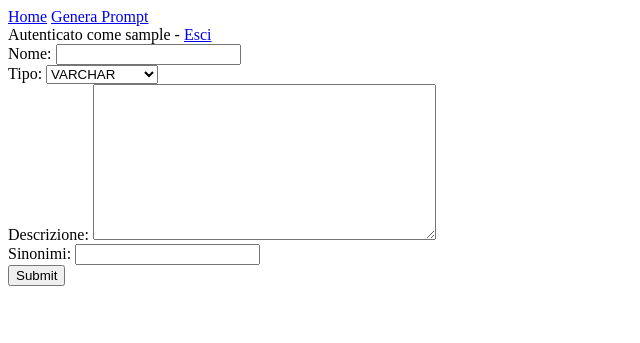
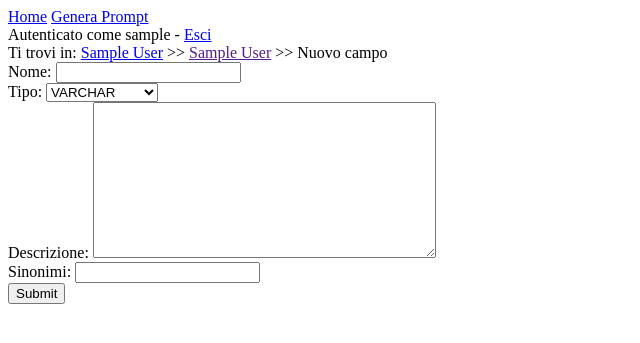
Before and after one commit to Jackpot-Coding/chatSQL, a Django app: page /admin/tabella/1/campo/nuovo in a window 1280 px wide. Shown: the top 343 px of the page, without its empty margins (0-640 px from the left). Run offline with Django 5.2, Linux system fonts and the light colour scheme; a user stored in the database is signed in; tables that the repository leaves empty hold one stand-in row (values such as "Sample post").

Commit message:
Aggiunta breadcrumb

```diff
--- a/src/chatSQL/admin/templates/admin/base.html
+++ b/src/chatSQL/admin/templates/admin/base.html
@@ -20,6 +20,7 @@
       {% else %}
          <a href="{% url 'admin_login' %}">Accedi</a>
       {% endif %}
+      <div class="breadcrumb">{% block breadcrumb %}{% endblock breadcrumb %}</div>
    </header>
 
    {% if messages %}
--- a/src/chatSQL/admin/templates/admin/campo.html
+++ b/src/chatSQL/admin/templates/admin/campo.html
@@ -1,6 +1,10 @@
 {% extends "./base.html" %}
 
 {%block title%}Crea campo tabella - {%endblock%}
+
+{% block breadcrumb %}
+    Ti trovi in: <a href="{% url 'db_view' struttura.pk %}">{{ struttura.nome }}</a> &gt&gt <a href="">{{ tabella.nome }}</a> &gt&gt {{ campo_nome }}
+{% endblock breadcrumb %}
 
 {% block content %}
 
--- a/src/chatSQL/admin/templates/admin/struttura_db.html
+++ b/src/chatSQL/admin/templates/admin/struttura_db.html
@@ -2,6 +2,10 @@
 
 
 {%block title%}Crea struttura Database - {%endblock%}
+
+{% block breadcrumb %}
+    Ti trovi in: {{ struttura_nome }}
+{% endblock breadcrumb %}
 
 {% block content %}
 
--- a/src/chatSQL/admin/views.py
+++ b/src/chatSQL/admin/views.py
@@ -60,10 +60,11 @@ class AdminStrutturaDatabaseView(View):
             db_create_form = forms.StrutturaDatabaseForm(initial={'nome':struttura.nome,'descrizione':struttura.descrizione})
             return render(request, 'admin/struttura_db.html', {'db_create_form': db_create_form,
                                                                'editing_id':structure_id,
+                                                               'struttura_nome':struttura.nome,
                                                                'tables':struttura.tabella_set.all()})
 
         db_create_form = forms.StrutturaDatabaseForm #mostra il form vuoto per l'inserimento
-        return render(request, 'admin/struttura_db.html', {'db_create_form': db_create_form})
+        return render(request, 'admin/struttura_db.html', {'db_create_form': db_create_form,'struttura_nome':'Nuova struttura'})
 
     def post(self, request,structure_id=None):
         db_create_form = forms.StrutturaDatabaseForm(request.POST)
@@ -194,12 +195,18 @@ class AdminCampoView(View):
                 return render(request, 'admin/base.html')
             field=models.Campo.objects.get(pk=field_id)
             field_create_form=forms.CampoForm(initial={'nome':field.nome,'tipo':field.tipo,'descrizione':field.descrizione,'sinonimi':field.sinonimi})
-            return  render(request, 'admin/campo.html', {'field_create_form': field_create_form,'editing_id':field_id})
+            return  render(request, 'admin/campo.html', {'field_create_form': field_create_form,
+                                                         'struttura':field.tabella.struttura,
+                                                         'tabella':field.tabella,
+                                                         'campo_nome':field.nome})
         field_create_form=forms.CampoForm
         if not models.Tabella.objects.filter(pk=table_id).exists():
             messages.add_message(request, messages.ERROR, 'La tabella selezionata non esiste.')
             return render(request, 'admin/base.html')
-        return render(request, 'admin/campo.html', {'field_create_form': field_create_form})
+        return render(request, 'admin/campo.html', {'field_create_form': field_create_form,
+                                                    'struttura':models.Tabella.objects.get(pk=table_id).struttura,
+                                                    'tabella':models.Tabella.objects.get(pk=table_id),
+                                                    'campo_nome':'Nuovo campo'})
 
     def post(self,request,table_id=None,field_id=None):
         field_create_form=forms.CampoForm(request.POST)
```
